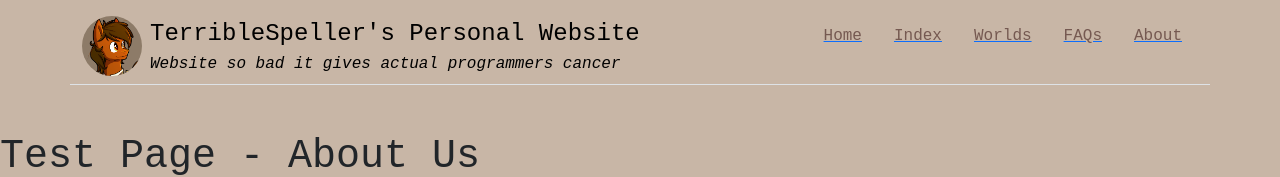
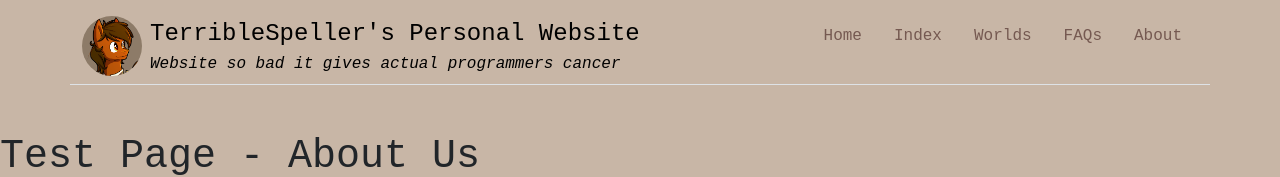
Before and after one commit to TerribleSpeller/website, a React (Create React App) app: page /about in a window 1280 px wide. Shown: the top 177 px of the page. Built offline with nearby package versions, Linux system fonts and the light colour scheme.

Commit message:
Fixed Navbar Issues

```diff
--- a/src/components/Navbar.jsx
+++ b/src/components/Navbar.jsx
@@ -16,7 +16,7 @@ const Navbar = () => {
           />
           <div className="stacked-title mb-3 mb-md-0 me-md-auto link-body-emphasis">
             <a
-              href="index.html"
+              href="/"
               className="d-flex align-items-center mb-0 mb-md-0 me-md-auto link-body-emphasis link-color-unique text-decoration-none"
             >
               <span className="fs-4">TerribleSpeller's Personal Website</span>
@@ -25,22 +25,31 @@ const Navbar = () => {
               <i>Website so bad it gives actual programmers cancer</i>
             </span>
           </div>
-          <ul className="nav nav-pills">
+          <ul className="nav ">
             <li className="nav-item">
-            <NavLink to="/"><span className="nav-link">Home</span></NavLink>
+              <NavLink to="/" className="nav-link">
+                Home
+              </NavLink>
             </li>
             <li className="nav-item">
-            <NavLink to="/index"><span className="nav-link">Index</span></NavLink>
+              <NavLink to="/index" className="nav-link">
+                Index
+              </NavLink>
             </li>
             <li className="nav-item">
-            <NavLink to="/worlds"><span className="nav-link">Worlds</span></NavLink>
+              <NavLink to="/worlds" className="nav-link">
+                Worlds
+              </NavLink>
             </li>
             <li className="nav-item">
-            <NavLink to="/faqs"><span className="nav-link">FAQs</span></NavLink>
+              <NavLink to="/faqs" className="nav-link">
+                FAQs
+              </NavLink>
             </li>
             <li className="nav-item">
-            <NavLink to="/about"><span className="nav-link">About</span></NavLink>
-
+              <NavLink to="/about" className="nav-link">
+                About
+              </NavLink>
             </li>
           </ul>
         </header>
--- a/src/styles.css
+++ b/src/styles.css
@@ -15,9 +15,14 @@ a:hover::before {
   content: "> ";
 }
 
+Hover:hover::before {
+  content: "> ";
+}
+/*
 li a:hover::before {
   content: "> ";
 }
+*/
 
 .icon {
   background-color: #8d7b68;
```
